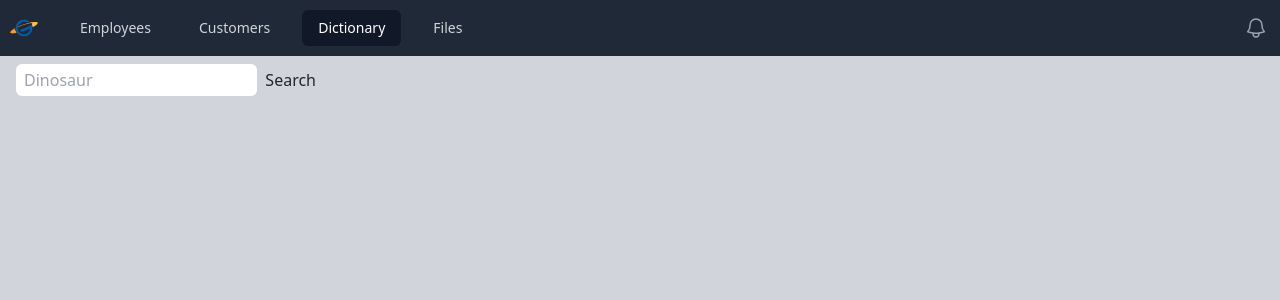
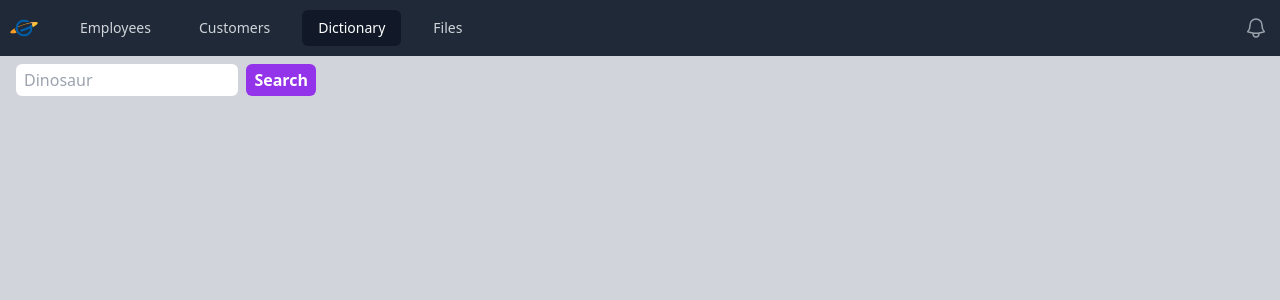
Before and after one commit to thomasmartinez114/react-calebcurry, a React (Create React App) app in the folder hello/: page /dictionary in a window 1280 px wide. Shown: the top 300 px of the page. Built offline with nearby package versions, Linux system fonts and the light colour scheme.

Commit message:
styling all set

```diff
--- a/hello/src/pages/Dictionary.js
+++ b/hello/src/pages/Dictionary.js
@@ -20,7 +20,9 @@ export default function Dictionary() {
           setWord(e.target.value);
         }}
       />
-      <button>Search</button>
+      <button className='bg-purple-600 hover:bg-purple-700 text-white font-bold py-1 px-2 rounded'>
+        Search
+      </button>
     </form>
   );
 }
```
